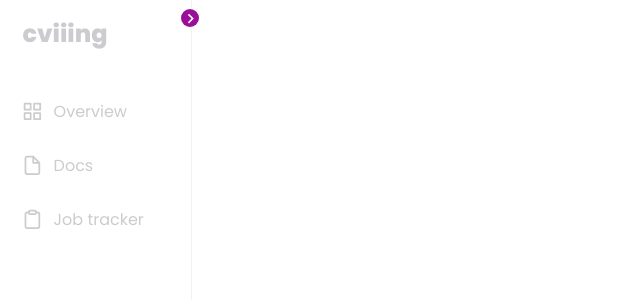
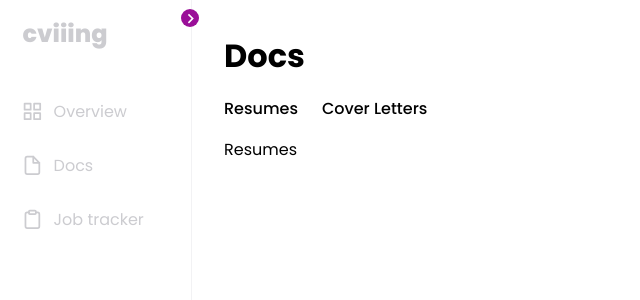
Before and after one commit to onataliaduran/cv-builder-app, a React (Create React App) app: page /docs/resumes in a window 1280 px wide. Shown: the top 300 px of the page, without its empty margins (0-640 px from the left). Built offline with nearby package versions, Linux system fonts and the light colour scheme.

Commit message:
trying out styled-components

```diff
--- a/package.json
+++ b/package.json
@@ -10,7 +10,8 @@
     "react-dom": "^16.13.1",
     "react-icons": "^4.2.0",
     "react-router-dom": "^5.2.0",
-    "react-scripts": "3.4.3"
+    "react-scripts": "3.4.3",
+    "styled-components": "^5.2.1"
   },
   "scripts": {
     "start": "react-scripts start",
--- a/src/App.js
+++ b/src/App.js
@@ -5,7 +5,8 @@ import { BrowserRouter as Router, Switch, Route } from "react-router-dom";
 
 import Menu from './components/menu/Menu';
 import Overview from './components/overview/Overview';
-import Edit from './components/your_cvs/Edit';
+import Docs from './components/Docs';
+// import Edit from './components/your_cvs/Edit';
 import JobTracker from './components/job_tracker/JobTracker';
 
 
@@ -28,8 +29,8 @@ function App() {
             <Route exact path="/">
               <Overview />
             </Route>
-            <Route path="/yourDocs">
-              <Edit />
+            <Route path="/docs">
+              <Docs />
             </Route>
             <Route path="/jobTracker">
               <JobTracker />
--- /dev/null
+++ b/src/components/Docs/CoverLetters/index.js
@@ -0,0 +1,11 @@
+import React from 'react';
+
+const CoverLetters = () => {
+    return (
+        <div>
+            Cover Letters
+        </div>
+    )
+}
+
+export default CoverLetters;
--- /dev/null
+++ b/src/components/Docs/Docs-styled-elements.js
@@ -0,0 +1,25 @@
+import styled from 'styled-components';
+import { Link as LinkRouter } from 'react-router-dom';
+
+export const Container = styled.div`
+    padding: 2rem;
+`;
+
+export const Subnav = styled.div`
+    display: flex;
+    font-weight: 500;
+`;
+
+export const SubnavItem = styled(LinkRouter)`
+    padding: 1rem 1.5rem 1rem 0;
+    cursor: pointer;
+`;
+
+export const ItemTxt = styled.p`
+    color: #000;
+    transition: .2s ease-out;
+
+    &:hover {
+        border-bottom: 4px solid #9a0f98;
+    }
+`;
--- /dev/null
+++ b/src/components/Docs/Resumes/index.js
@@ -0,0 +1,11 @@
+import React from 'react';
+
+const Resumes = () => {
+    return (
+        <div>
+            Resumes
+        </div>
+    )
+}
+
+export default Resumes;
--- /dev/null
+++ b/src/components/Docs/index.js
@@ -0,0 +1,37 @@
+import React from 'react';
+import { BrowserRouter as Router, Switch, Route } from "react-router-dom";
+import { Container, Subnav, SubnavItem, ItemTxt } from './Docs-styled-elements';
+
+import Resumes from './Resumes';
+import CoverLetters from './CoverLetters';
+{/* <div></div> */}
+
+const Docs = () => {
+    return (
+        <Router>
+            <Container>
+                <h1>Docs</h1>
+                <Subnav>
+                    <SubnavItem to="/docs/resumes">
+                        <ItemTxt>Resumes</ItemTxt>
+                    </SubnavItem>
+                    <SubnavItem to="/docs/coverletters">
+                        <ItemTxt>Cover Letters</ItemTxt>
+                    </SubnavItem>
+                </Subnav>
+                <div>
+                    <Switch>
+                        <Route exact path="/docs/resumes">
+                            <Resumes />
+                        </Route>
+                        <Route path="/docs/coverletters">
+                            <CoverLetters />
+                        </Route>
+                    </Switch>
+                </div>
+            </Container>
+        </Router>
+    )
+}
+
+export default Docs;
--- a/src/components/menu/Menu.js
+++ b/src/components/menu/Menu.js
@@ -1,7 +1,9 @@
 import './Menu.css';
+// import styled from 'styled-components';
+
 import React, { useState } from 'react';
 import { Link } from "react-router-dom";
-import { FiGrid, FiFile, FiFolder, FiClipboard, FiChevronRight } from "react-icons/fi";
+import { FiGrid, FiFile, FiFolder, FiClipboard } from "react-icons/fi";
 import { MdChevronLeft, MdChevronRight } from "react-icons/md";
 
 function Menu(props) {
@@ -34,7 +36,7 @@ function Menu(props) {
                         </Link>
                     </div>
                     <div>
-                        <Link to="/yourDocs" className="Menu__navItem">
+                        <Link to="/docs" className="Menu__navItem">
                             <FiFile className="Menu__navIcon"/>
                             <p className="Menu__navTxt">Docs</p>
                         </Link>
```
Also changed, not shown: 1 other file (tests, documents, lock files or other folders).
